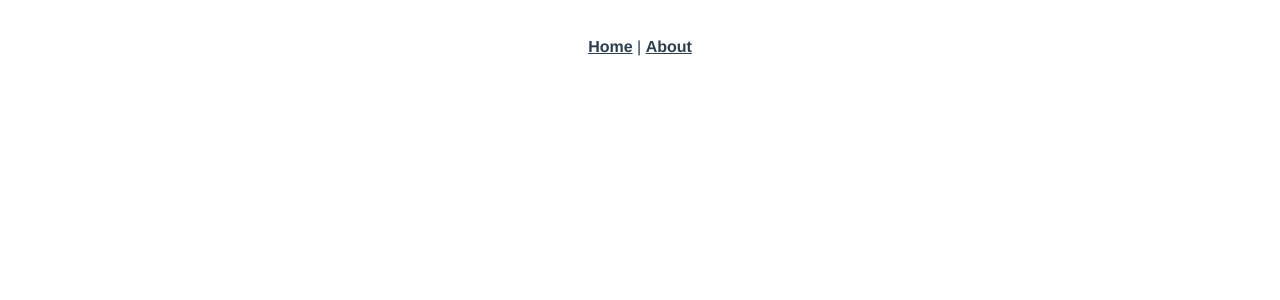
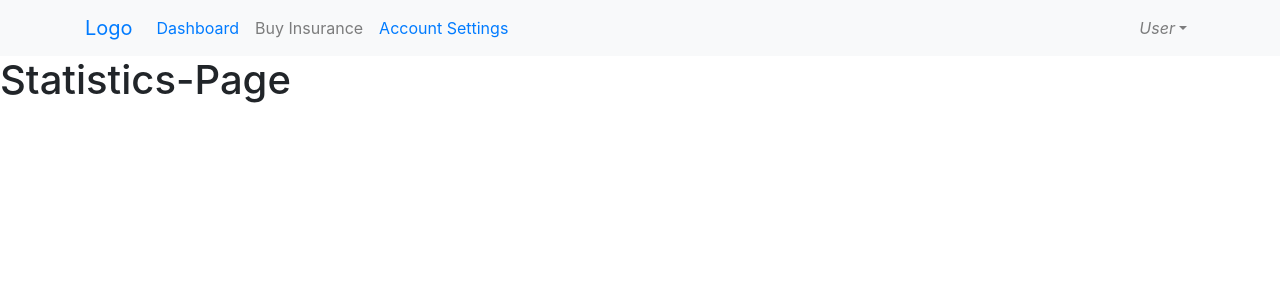
Before and after one commit to Seyidayo/Insurance-Application, a Vue app: page /stat in a window 1280 px wide. Shown: the top 300 px of the page. Built offline with nearby package versions, Linux system fonts and the light colour scheme.

Commit message:
Feature(Architecture): Basic Requirements Setup

```diff
--- a/package.json
+++ b/package.json
@@ -8,6 +8,8 @@
     "lint": "vue-cli-service lint"
   },
   "dependencies": {
+    "bootstrap": "^4.3.1",
+    "bootstrap-vue": "^2.0.0-rc.28",
     "core-js": "^2.6.5",
     "vue": "^2.6.10",
     "vue-router": "^3.0.3",
--- a/src/App.vue
+++ b/src/App.vue
@@ -1,29 +1,33 @@
 <template>
-  <div id="app">
-    <div id="nav">
-      <router-link to="/">Home</router-link> |
-      <router-link to="/about">About</router-link>
-    </div>
+  <main id="app">
+    <Navbar />
     <router-view />
-  </div>
+  </main>
 </template>
-
+<script>
+import Navbar from "@/components/Navbar.vue";
+export default {
+  components: {
+    Navbar
+  }
+};
+</script>
 <style lang="scss">
-#app {
-  font-family: "Avenir", Helvetica, Arial, sans-serif;
-  -webkit-font-smoothing: antialiased;
-  -moz-osx-font-smoothing: grayscale;
-  text-align: center;
-  color: #2c3e50;
-}
-#nav {
-  padding: 30px;
-  a {
-    font-weight: bold;
-    color: #2c3e50;
-    &.router-link-exact-active {
-      color: #42b983;
-    }
-  }
-}
+// #app {
+//   font-family: "Avenir", Helvetica, Arial, sans-serif;
+//   -webkit-font-smoothing: antialiased;
+//   -moz-osx-font-smoothing: grayscale;
+//   text-align: center;
+//   color: #2c3e50;
+// }
+// #nav {
+//   padding: 30px;
+//   a {
+//     font-weight: bold;
+//     color: #2c3e50;
+//     &.router-link-exact-active {
+//       color: #42b983;
+//     }
+//   }
+// }
 </style>
--- /dev/null
+++ b/src/components/Navbar.vue
@@ -0,0 +1,40 @@
+<template>
+  <nav>
+    <b-navbar toggleable="sm" type="light" variant="light">
+      <b-navbar-toggle target="nav-text-collapse"></b-navbar-toggle>
+
+      <b-container>
+        <b-navbar-brand>
+          <router-link to="/">Logo</router-link>
+        </b-navbar-brand>
+
+        <b-collapse id="nav-text-collapse" is-nav>
+          <b-navbar-nav>
+            <b-nav-item>
+              <router-link to="/">Dashboard</router-link>
+            </b-nav-item>
+
+            <b-nav-item>Buy Insurance</b-nav-item>
+
+            <b-nav-item>
+              <router-link to="/stat">Account Settings</router-link>
+            </b-nav-item>
+          </b-navbar-nav>
+
+          <b-navbar-nav class="ml-auto">
+            <b-nav-item-dropdown right>
+              <!-- Using 'button-content' slot -->
+              <template slot="button-content">
+                <em>User</em>
+              </template>
+              <b-dropdown-item href="#">Profile</b-dropdown-item>
+              <b-dropdown-item href="#">Sign Out</b-dropdown-item>
+            </b-nav-item-dropdown>
+          </b-navbar-nav>
+        </b-collapse>
+      </b-container>
+    </b-navbar>
+  </nav>
+  <!-- <router-link to="/">Home</router-link>|
+  <router-link to="/stat">About</router-link>-->
+</template>
--- a/src/router.js
+++ b/src/router.js
@@ -1,6 +1,6 @@
 import Vue from "vue";
 import Router from "vue-router";
-import Home from "./views/Home.vue";
+import Dashboard from "./views/Dashboard.vue";
 
 Vue.use(Router);
 
@@ -10,17 +10,17 @@ export default new Router({
 	routes: [
 		{
 			path: "/",
-      name: "home",
-      component: Home
+			name: "Dashboard",
+			component: Dashboard
 		},
 		{
-      path: "/about",
-      name: "about",
+			path: "/stat",
+			name: "Statistics",
 			// route level code-splitting
 			// this generates a separate chunk (about.[hash].js) for this route
 			// which is lazy-loaded when the route is visited.
 			component: () =>
-        import(/* webpackChunkName: "about" */ "./views/About.vue")
+				import(/* webpackChunkName: "about" */ "./views/Statistics.vue")
 		}
 	]
 });
--- /dev/null
+++ b/src/views/Dashboard.vue
@@ -0,0 +1,13 @@
+<template>
+  <section>
+    <h1>Dashboard Page</h1>
+  </section>
+</template>
+<script>
+import Navbar from '@/components/Navbar.vue'
+export default {
+	components: {
+		Navbar
+	}
+}
+</script>
--- /dev/null
+++ b/src/views/Statistics.vue
@@ -0,0 +1,5 @@
+<template>
+  <section>
+    <h1>Statistics-Page</h1>
+  </section>
+</template>
```
Also changed, not shown: src/main.js (+8 -3 lines), 1 other file (tests, documents, lock files or other folders). Lines whose indentation alone changed are shown as unchanged.
